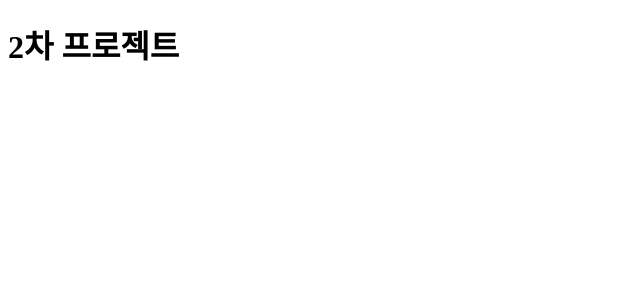
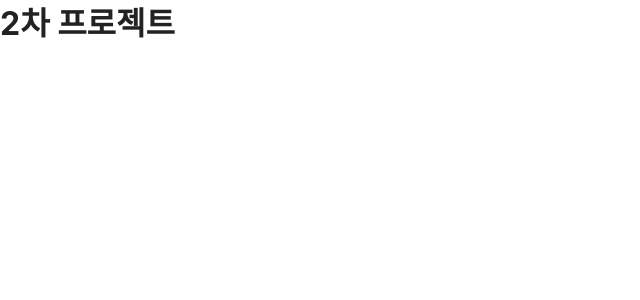
Before and after one commit to KoreanICT/projectA, a React (Create React App) app in the folder front/: page / in a window 1280 px wide. Shown: the top 300 px of the page, without its empty margins (0-640 px from the left). Built offline with nearby package versions, Linux system fonts and the light colour scheme; a web font is replaced by a local one.

Commit message:
css 초기설정

```diff
--- /dev/null
+++ b/front/src/global.css
@@ -0,0 +1,110 @@
+/* css 초기화 */
+
+@import url('https://fonts.googleapis.com/css2?family=Noto+Sans+KR:wght@100..900&display=swap');
+
+
+*,
+*::before,
+*::after {
+  box-sizing: border-box;
+}
+
+html,
+body {
+  margin: 0;
+  padding: 0;
+}
+
+body {
+  font-family:
+    -apple-system,
+    BlinkMacSystemFont,
+    "Segoe UI",
+    Roboto,
+    "Noto Sans KR",
+    sans-serif;
+
+  color: #222;
+  background-color: #fff;
+
+  line-height: 1.5;
+}
+
+button,
+input,
+textarea,
+select {
+  font: inherit;
+}
+
+button {
+  border: 0;
+  padding: 0;
+  background: none;
+  cursor: pointer;
+}
+
+a {
+  color: inherit;
+  text-decoration: none;
+}
+
+ul,
+ol {
+  margin: 0;
+  padding: 0;
+  list-style: none;
+}
+
+img {
+  display: block;
+  max-width: 100%;
+}
+
+h1,
+h2,
+h3,
+h4,
+h5,
+h6,
+p {
+  margin: 0;
+}
+
+/* 색상 초기화 */
+/* 사용 방법 색상 위치에 var(변수명)
+.button {
+  background-color: var(--primary);
+  color: var(--background);
+}
+*/
+:root {
+  --primary: #2563eb;
+  --primary-hover: #1d4ed8;
+
+  --text: #222;
+  --text-secondary: #666;
+
+  --border: #e5e7eb;
+
+  --background: #fff;
+  --background-secondary: #f8fafc;
+
+  --radius-sm: 6px;
+  --radius-md: 10px;
+  --radius-lg: 16px;
+
+  --max-width: 1200px;
+}
+
+
+/* =========================
+   Common
+========================= */
+
+.container {
+  width: 100%;
+  max-width: var(--max-width);
+  margin: 0 auto;
+  padding: 0 20px;
+}
--- a/front/src/index.tsx
+++ b/front/src/index.tsx
@@ -1,6 +1,7 @@
 import React from 'react';
 import ReactDOM from 'react-dom/client';
 import App from './App';
+import './global.css'
 
 const root = ReactDOM.createRoot(
   document.getElementById('root') as HTMLElement
--- a/front/src/react-app-env.d.ts
+++ b/front/src/react-app-env.d.ts
@@ -5,3 +5,5 @@
     readonly REACT_APP_BACK_END_URL: string;
   };
 };
+
+declare module '*.css';
```
